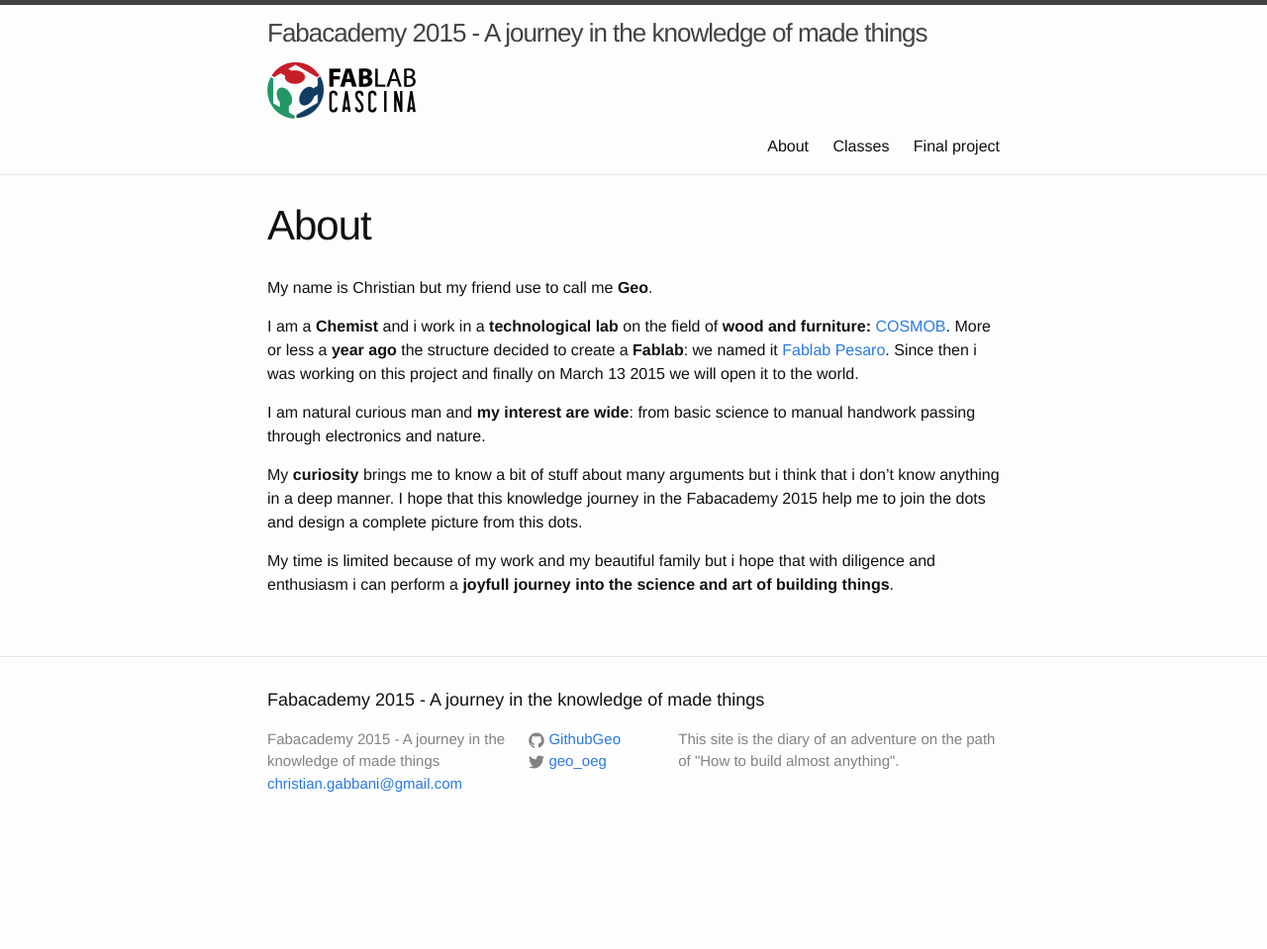
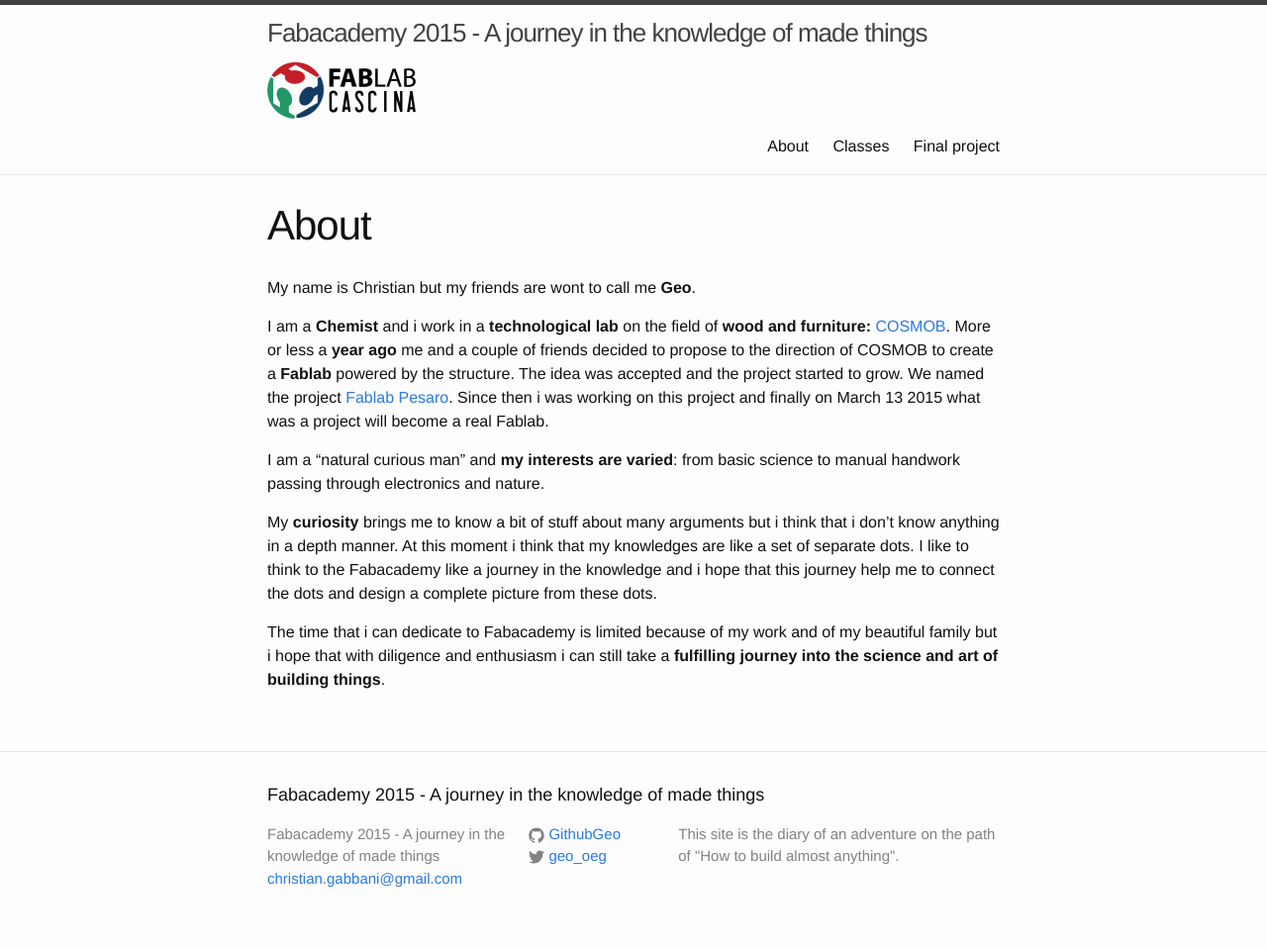
Before and after one commit to GithubGeo/fabacademy-site, a Jekyll site: the page built from about.md, in a window 1280 px wide. Shown: the whole page at 99% size. Built offline with Jekyll 4.4.1, drawn with Linux system fonts in a browser that asks for light colours; before the commit the page ends 900 px from its top, so only the background shows below that.

Commit message:
Grammar correction part 2

```diff
--- a/about.md
+++ b/about.md
@@ -4,14 +4,17 @@ title: About
 permalink: /about/
 ---
 
-My name is Christian but my friend use to call me **Geo**.
+
+My name is Christian but my friends are wont to call me **Geo**.
 
 I am a **Chemist** and i work in a **technological lab** on the field of **wood and furniture:** [COSMOB](http://www.cosmob.it).
-More or less a **year ago** the structure decided to create a **Fablab**: we named it [Fablab Pesaro](https://it-it.facebook.com/FablabPesaro). Since then i was working on this project and finally on March 13 2015 we will open it to the world.
+More or less a **year ago** me and a couple of friends decided to propose to the direction of COSMOB to create a **Fablab** powered by the structure.
+The idea was accepted and the project started to grow.
+We named the project [Fablab Pesaro](https://it-it.facebook.com/FablabPesaro). Since then i was working on this project and finally on March 13 2015 what was a project will become a real Fablab.
 
-I am natural curious man and **my interest are wide**: from basic science to manual handwork passing through electronics and nature.
+I am a "natural curious man" and **my interests are varied**: from basic science to manual handwork passing through electronics and nature.
 
-My **curiosity** brings me to know a bit of stuff about many arguments but i think that i don't know anything in a deep manner.
-I hope that this knowledge journey in the Fabacademy 2015 help me to join the dots and design a complete picture from this dots.
+My **curiosity** brings me to know a bit of stuff about many arguments but i think that i don't know anything in a depth manner. At this moment i think that my knowledges are like a set of separate dots.
+I like to think to the Fabacademy like a journey in the knowledge and i hope that this journey help me to connect the dots and design a complete picture from these dots.
 
-My time is limited because of my work and my beautiful family but i hope that with diligence and enthusiasm i can perform a **joyfull journey into the science and art of building things**.
+The time that i can dedicate to Fabacademy is limited because of my work and of my beautiful family but i hope that with diligence and enthusiasm i can still take a **fulfilling journey into the science and art of building things**.
```
Also changed, not shown: 2 other files.
